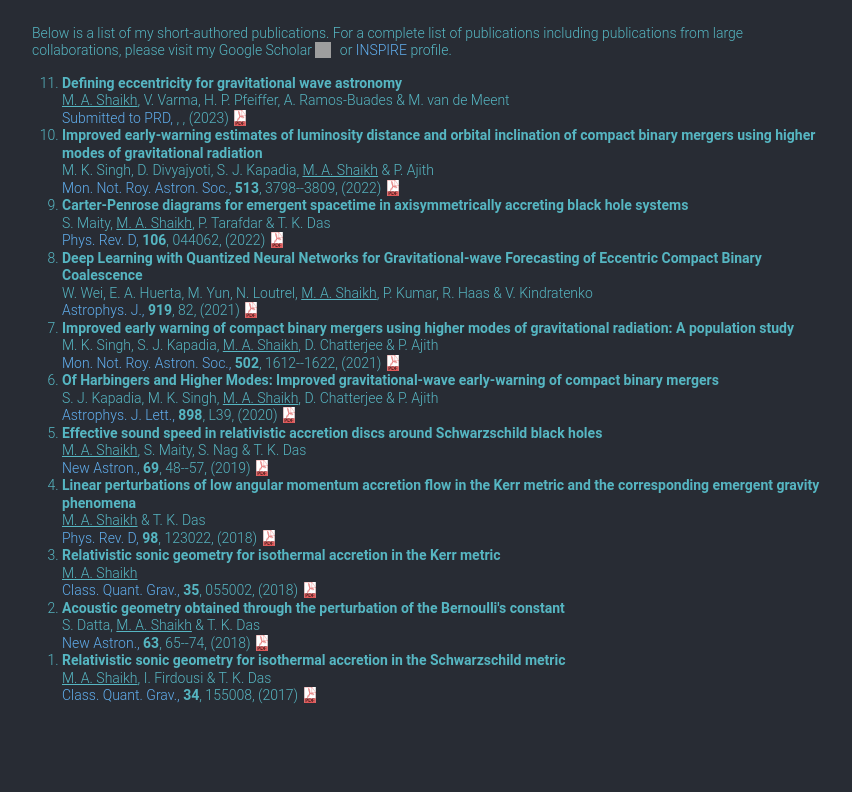
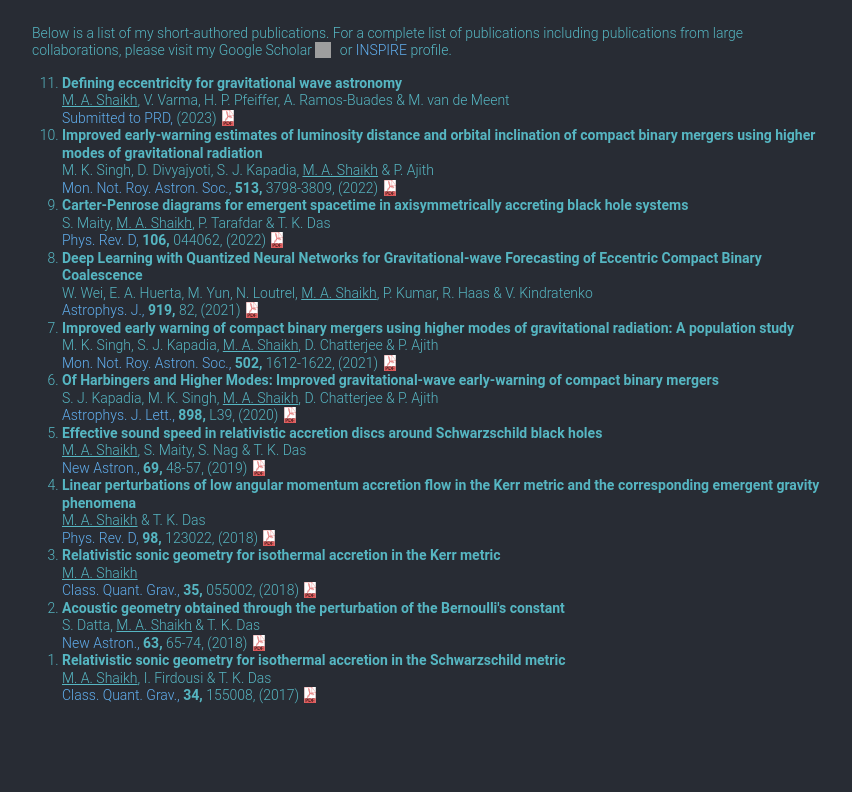
Before and after one commit to md-arif-shaikh/md-arif-shaikh.github.io, a Jekyll site: the page built from publications.md, in a window 1280 px wide. Shown: the part 128-920 px from the top of the page, without its empty margins (213-1065 px from the left). Built offline with Jekyll 4.4.1, drawn with Linux system fonts in a browser that asks for light colours; some web fonts are replaced; our own code applies the rules of GitHub Pages for plain Markdown files; grey boxes are pictures that could not be loaded.

Commit message:
fix empty fields issue in publication

```diff
--- a/publications.md
+++ b/publications.md
@@ -6,13 +6,21 @@ Below is a list of my short-authored publications. For a complete list of public
 
 <ol reversed>
 {% for publication in site.data.publications %}
-{% assign paper = publication[1] %}
+  {% assign paper = publication[1] %}
+  {% if paper.volume == '' %}
+    {% assign volsep = "" %}
+  {% else %}
+    {% assign volsep = ", " %}
+  {% endif %}
+  {% if paper.pages == '' %}
+    {% assign pagessep = "" %}
+  {% else %}
+    {% assign pagessep = ", " %}
+  {% endif %}
   <li>
     <b>{{ paper.title }}</b><br>
 		{{ paper.author }}<br>
-		<a href="https://doi.org/{{ paper.doi }}">
-	{{ paper.journal }},
-	</a> <b>{{ paper.volume }}</b>, {{ paper.pages }}, ({{ paper.year }})
+		<a href="https://doi.org/{{ paper.doi }}">{{ paper.journal }}, </a><b>{{ paper.volume | append: volsep}}</b>{{ paper.pages | replace: "--", "-" | append: pagessep }}({{ paper.year }})
 	<a href="https://arxiv.org/pdf/{{ paper.eprint }}.pdf"><img class="svg-icon" src="/assets/pdf.svg"></a>
   </li>
 {% endfor %}
```
